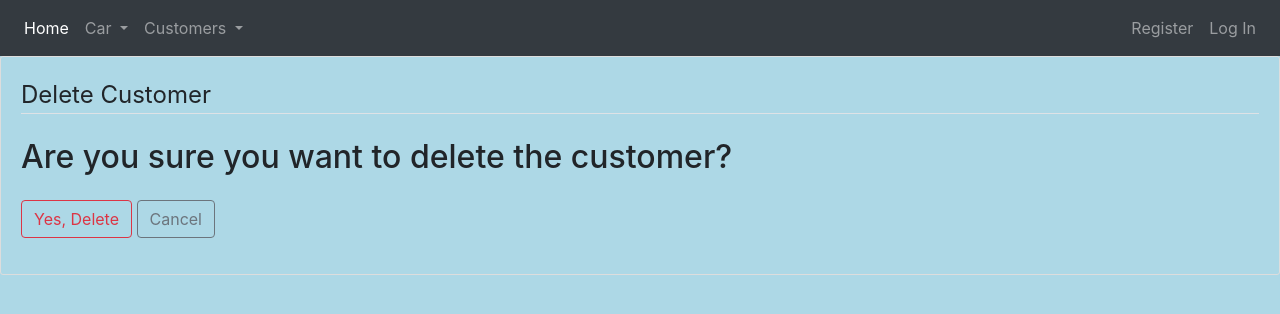
After one commit to PetreMorariu/car_rental_app, a Django app: template car_rental/templates/car_rental/customers_confirm_delete.html in a window 1280 px wide. The commit adds this page. Shown: the top 314 px of the page. Run offline with Django 5.2, Linux system fonts and the light colour scheme; the template is opened without the code that fills it, so the values that code supplies are empty; some libraries are stand-ins or nearby versions.

Commit message:
added the delete functionality for a customer

```diff
--- /dev/null
+++ b/car_rental/templates/car_rental/customers_confirm_delete.html
@@ -0,0 +1,19 @@
+{% extends "car_rental/base.html" %}
+{% load crispy_forms_tags %}
+{% load static %}
+
+{% block content %}
+    <div class="content-section" style="background-color: #add8e6; padding: 20px;">
+        <form method="POST">
+            {% csrf_token %}
+            <fieldset class="form-group">
+                <legend class="border-bottom mb-4">Delete Customer </legend>
+                <h2>Are you sure you want to delete the customer?</h2>
+            </fieldset>
+            <div class="form-group">
+                <button class="btn btn-outline-danger" type="submit">Yes, Delete</button>
+                <a class="btn btn-outline-secondary" href="{% url 'customers' %}">Cancel</a>
+            </div>
+        </form>
+    </div>
+{% endblock %}
--- a/car_rental/templates/car_rental/customers_detail_view.html
+++ b/car_rental/templates/car_rental/customers_detail_view.html
@@ -50,7 +50,7 @@
                 <a class="mr-2" style="font-weight: bold">Phone number:</a>
                 <p class="article-content">{{ customer.phone_number }}</p>
                 <a class="nav-link" href="{% url 'edit_customers' customer.id %}">Edit Customer <span class="sr-only">(current)</span></a>
-                <a class="nav-link" href="#">Delete Customer <span class="sr-only">(current)</span></a>
+                <a class="nav-link" href="{% url 'delete_customers' customer.id %}">Delete Customer <span class="sr-only">(current)</span></a>
             </div>
     </div>
 </body>
--- a/car_rental/urls.py
+++ b/car_rental/urls.py
@@ -7,6 +7,7 @@ urlpatterns = [
     path('customers/add/',views.customer_add_view,name='add_customers'),
     path('customers/<int:cust_id>/detail_view/',views.customer_detail_view,name='detail_view_customers'),
     path('customers/<int:cust_id>/edit/',views.customer_edit_view,name='edit_customers'),
+    path('customers/<int:cust_id>/delete/',views.customer_delete_view,name='delete_customers'),
     path('car/add/',views.add_car,name='add_car'),
     path('car/<int:car_id>/edit/',views.edit_car,name='edit_car'),
     path('car/<int:car_id>/delete/',views.delete_car,name='delete_car'),
```
Also changed, not shown: car_rental/views.py (+9 -1 lines).
